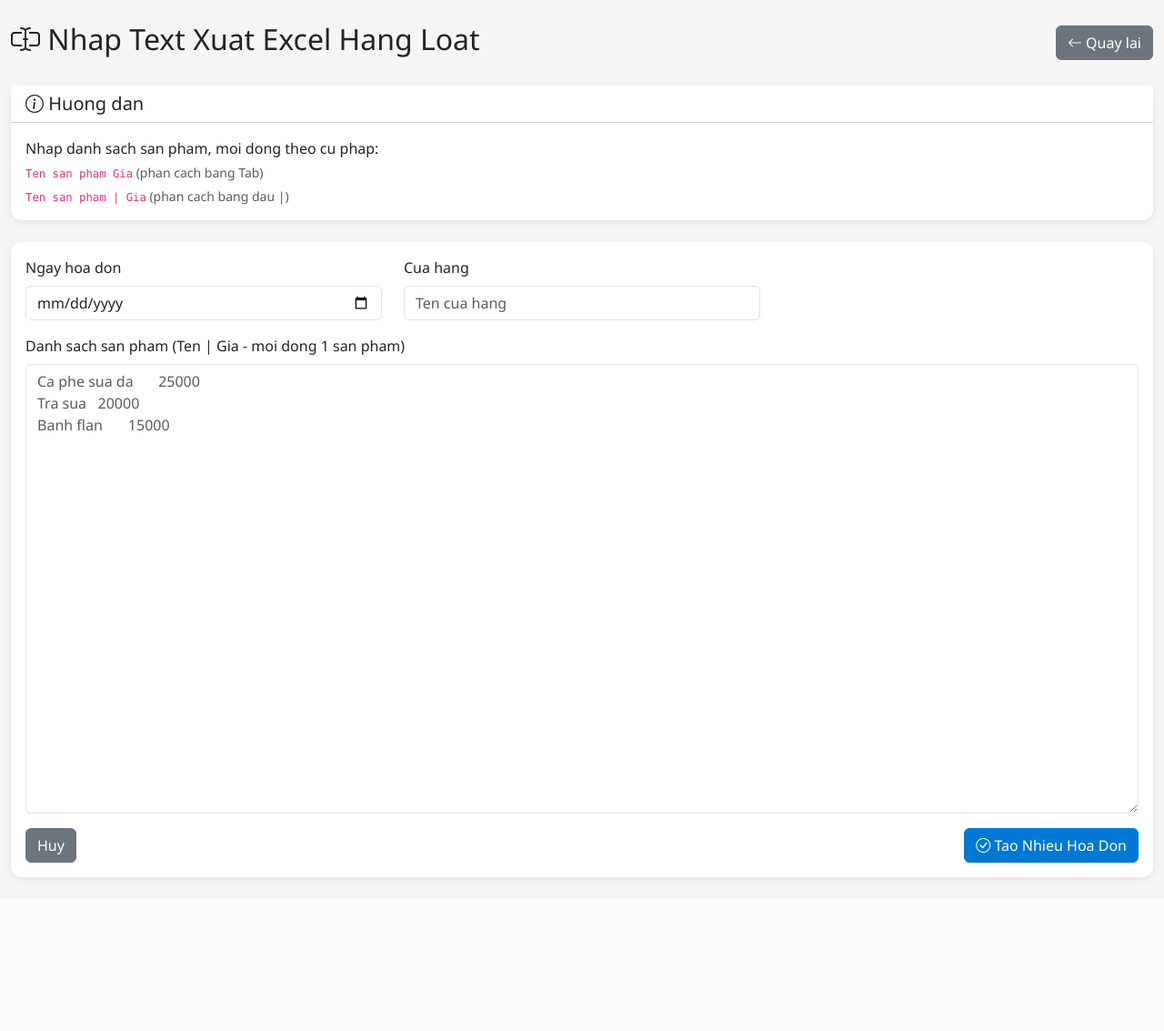
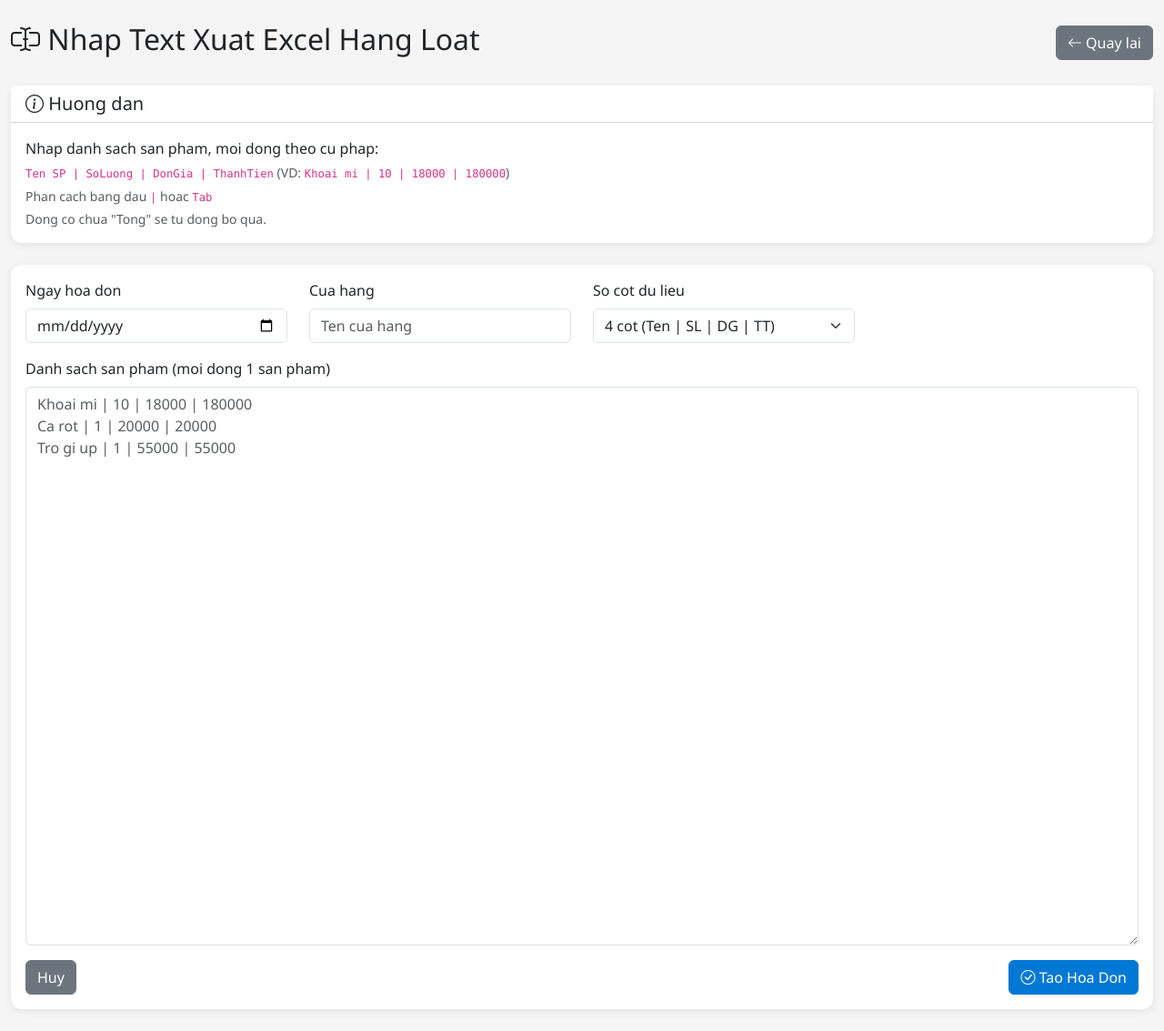
Before and after one commit to nghianh4975-cpu/hoadon-manager, a Flask app: page /invoice/import-text in a window 1280 px wide. Shown: the part 56-1189 px from the top of the page at 91% size. Before the commit the page ends 1026 px from the top, so only its background shows below. Run offline with Flask 3, Linux system fonts and the light colour scheme; the visitor is signed in with stand-in values (Sample User, id 1); data that the repository does not hold is empty.

Commit message:
Add files via upload

```diff
--- a/web_hoadon/templates/import_text.html
+++ b/web_hoadon/templates/import_text.html
@@ -10,8 +10,9 @@
     <div class="card-header bg-white"><h5 class="mb-0"><i class="bi bi-info-circle"></i> Huong dan</h5></div>
     <div class="card-body">
         <p class="mb-1">Nhap danh sach san pham, moi dong theo cu phap:</p>
-        <p class="text-muted small mb-1"><code>Ten san pham    Gia</code> (phan cach bang Tab)</p>
-        <p class="text-muted small mb-0"><code>Ten san pham | Gia</code> (phan cach bang dau |)</p>
+        <p class="text-muted small mb-1"><code>Ten SP | SoLuong | DonGia | ThanhTien</code> (VD: <code>Khoai mi | 10 | 18000 | 180000</code>)</p>
+        <p class="text-muted small mb-1">Phan cach bang dau <code>|</code> hoac <code>Tab</code></p>
+        <p class="text-muted small mb-0">Dong co chua "Tong" se tu dong bo qua.</p>
     </div>
 </div>
 
@@ -19,24 +20,33 @@
     <div class="card-body">
         <form method="POST">
             <div class="row mb-3">
-                <div class="col-md-4">
+                <div class="col-md-3">
                     <label class="form-label">Ngay hoa don</label>
-                    <input type="date" class="form-control" name="invoice_date" value="{{ '' }}">
+                    <input type="date" class="form-control" name="invoice_date" value="">
                 </div>
-                <div class="col-md-4">
+                <div class="col-md-3">
                     <label class="form-label">Cua hang</label>
                     <input type="text" class="form-control" name="store_name" placeholder="Ten cua hang">
                 </div>
+                <div class="col-md-3">
+                    <label class="form-label">So cot du lieu</label>
+                    <select class="form-select" name="num_cols">
+                        <option value="2">2 cot (Ten | Gia)</option>
+                        <option value="3">3 cot (Ten | SL | Gia)</option>
+                        <option value="4" selected>4 cot (Ten | SL | DG | TT)</option>
+                        <option value="5">5 cot</option>
+                    </select>
+                </div>
             </div>
             <div class="mb-3">
-                <label class="form-label">Danh sach san pham (Ten | Gia - moi dong 1 san pham)</label>
-                <textarea class="form-control" name="text_data" rows="20" required placeholder="Ca phe sua da	25000
-Tra sua	20000
-Banh flan	15000"></textarea>
+                <label class="form-label">Danh sach san pham (moi dong 1 san pham)</label>
+                <textarea class="form-control" name="text_data" rows="25" required placeholder="Khoai mi | 10 | 18000 | 180000
+Ca rot | 1 | 20000 | 20000
+Tro gi up | 1 | 55000 | 55000"></textarea>
             </div>
             <div class="d-flex justify-content-between">
                 <a href="{{ url_for('dashboard') }}" class="btn btn-secondary">Huy</a>
-                <button type="submit" class="btn btn-primary"><i class="bi bi-check-circle"></i> Tao Nhieu Hoa Don</button>
+                <button type="submit" class="btn btn-primary"><i class="bi bi-check-circle"></i> Tao Hoa Don</button>
             </div>
         </form>
     </div>
```
